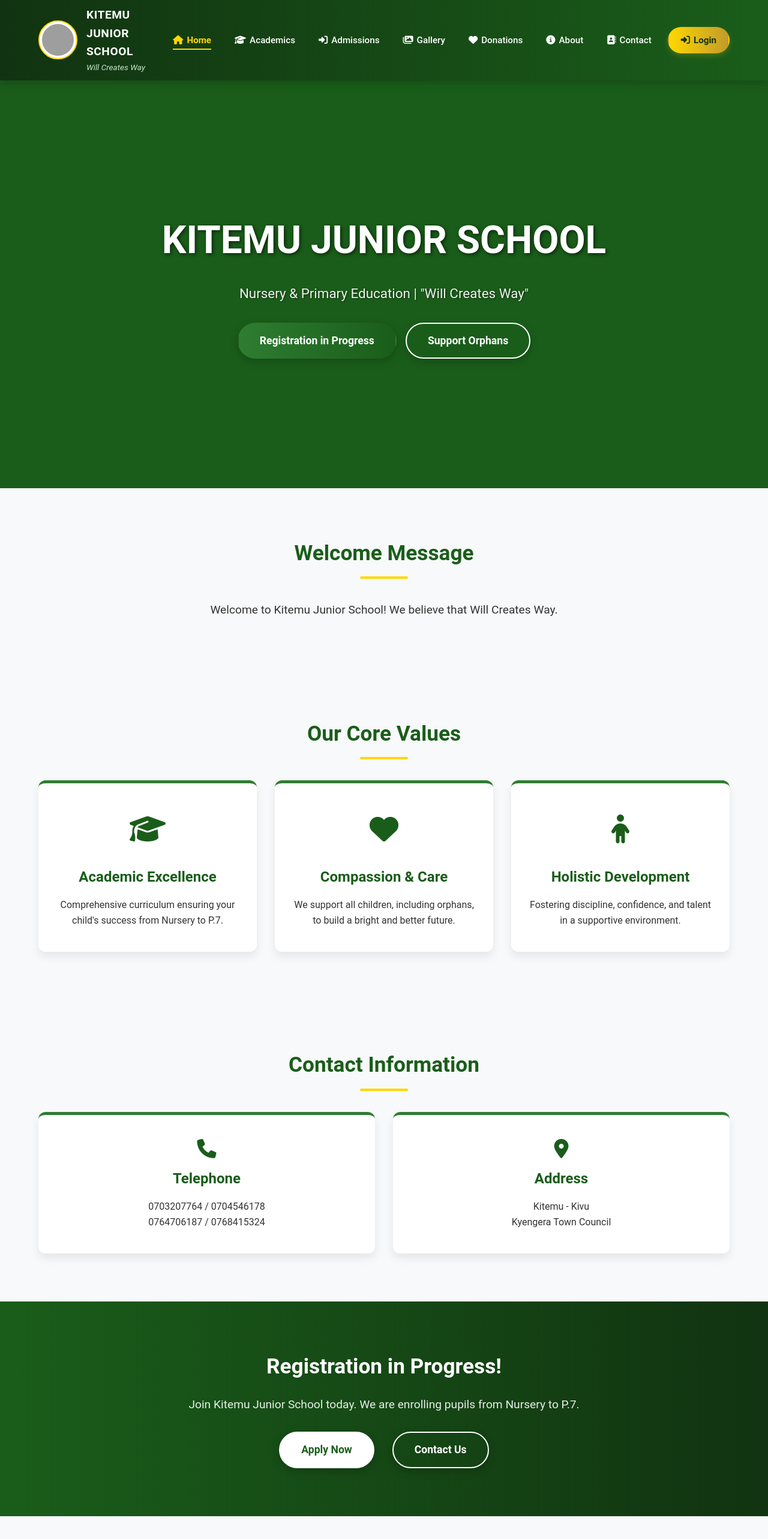
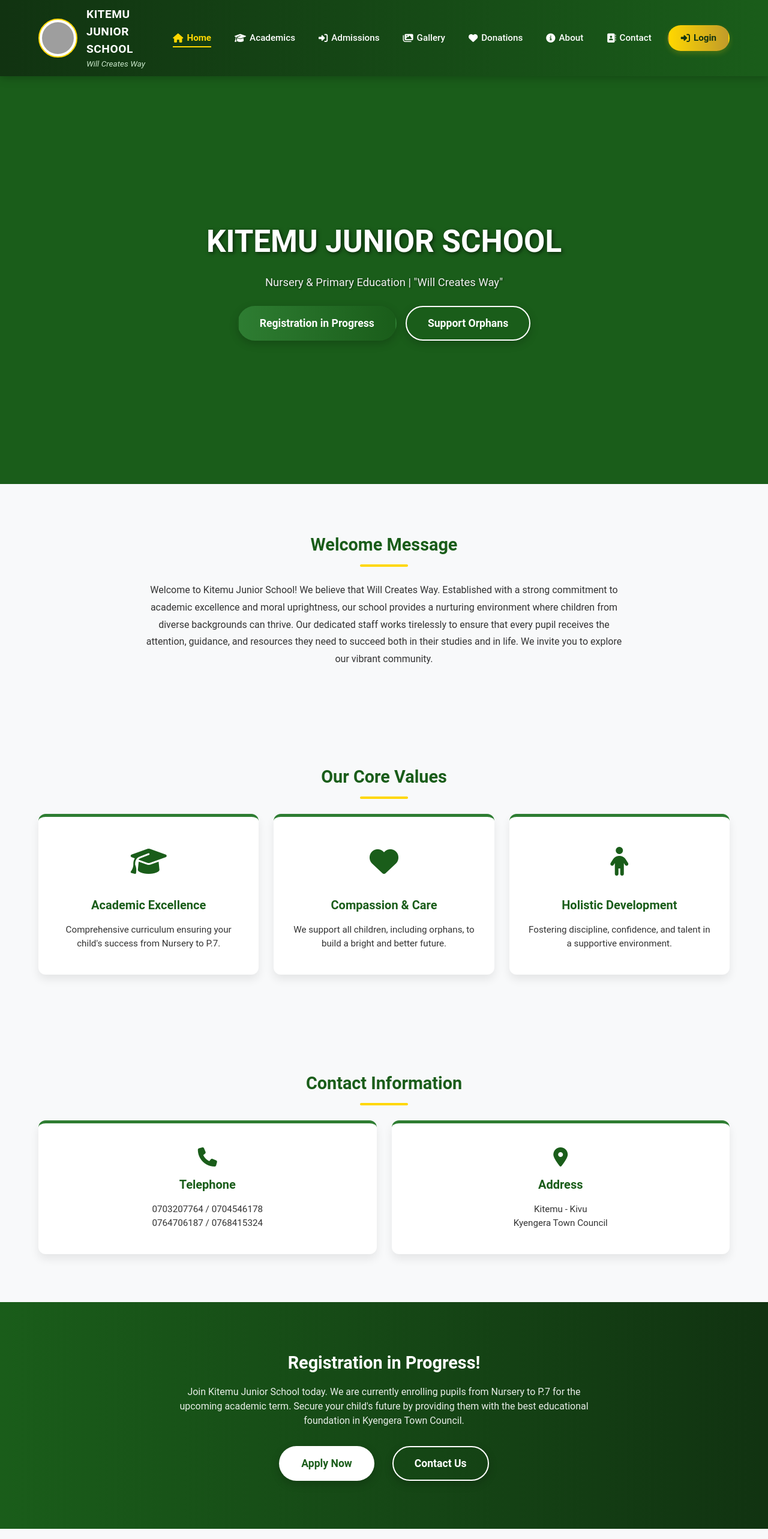
Before and after one commit to laptertechnologies-hue/Kitemu-jr-sch, a React (Vite) app: page / in a window 1280 px wide. Shown: the top 2566 px of the page at 60% size. Built offline with nearby package versions, Linux system fonts and the light colour scheme; no server answers; grey boxes are pictures that could not be loaded.

Commit message:
Reduce text size, improve layout responsiveness, add more content across pages

```diff
--- a/src/index.css
+++ b/src/index.css
@@ -31,7 +31,8 @@ html {
 body {
     background-color: var(--light-bg);
     color: var(--text-dark);
-    line-height: 1.6;
+    line-height: 1.5;
+    font-size: 0.95rem;
     overflow-x: hidden;
 }
 
@@ -55,9 +56,9 @@ a {
 .section-title {
     text-align: center;
     color: var(--primary-green);
-    margin-bottom: 50px;
+    margin-bottom: 40px;
     position: relative;
-    font-size: 2.2rem;
+    font-size: 1.8rem;
     font-weight: 700;
 }
 
@@ -257,15 +258,15 @@ a {
 }
 
 .hero h1 {
-    font-size: clamp(2.2rem, 5vw, 4rem);
-    margin-bottom: 20px;
+    font-size: clamp(1.8rem, 4vw, 3.2rem);
+    margin-bottom: 15px;
     text-shadow: 2px 2px 6px rgba(0, 0, 0, 0.6);
     font-weight: 700;
 }
 
 .hero p {
-    font-size: clamp(1rem, 2vw, 1.4rem);
-    margin-bottom: 30px;
+    font-size: clamp(0.9rem, 1.8vw, 1.15rem);
+    margin-bottom: 25px;
     color: #f0f0f0;
     max-width: 700px;
     margin-left: auto;
@@ -285,14 +286,14 @@ a {
 }
 
 .page-banner h1 {
-    font-size: clamp(2rem, 4vw, 3rem);
+    font-size: clamp(1.6rem, 3.5vw, 2.4rem);
     font-weight: 700;
     text-shadow: 2px 2px 4px rgba(0, 0, 0, 0.4);
-    margin-bottom: 10px;
+    margin-bottom: 8px;
 }
 
 .page-banner p {
-    font-size: clamp(0.9rem, 2.5vw, 1.2rem);
+    font-size: clamp(0.85rem, 2vw, 1rem);
     color: #c8e6c9;
 }
 
@@ -437,8 +438,8 @@ a {
 /* Grid System and Cards */
 .grid-container {
     display: grid;
-    grid-template-columns: repeat(auto-fit, minmax(300px, 1fr));
-    gap: 30px;
+    grid-template-columns: repeat(auto-fit, minmax(260px, 1fr));
+    gap: 25px;
     max-width: 1250px;
     margin: 0 auto;
 }
@@ -467,7 +468,7 @@ a {
 .card h3 {
     color: var(--primary-green);
     margin-bottom: 15px;
-    font-size: 1.5rem;
+    font-size: 1.25rem;
 }
 
 /* HistoryTimeline Section (About Us) */
@@ -734,11 +735,11 @@ a {
 
 .section-box h2 {
     color: var(--primary-green);
-    margin-bottom: 25px;
-    padding-bottom: 12px;
+    margin-bottom: 20px;
+    padding-bottom: 10px;
     border-bottom: 2px solid #e0e0e0;
     position: relative;
-    font-size: 1.8rem;
+    font-size: 1.5rem;
 }
 
 .section-box h2::after {
--- a/src/pages/About.tsx
+++ b/src/pages/About.tsx
@@ -2,7 +2,7 @@ import React, { useEffect, useState } from 'react';
 import { updateSEO } from '../utils/seo';
 
 export const About: React.FC = () => {
-  const [aboutText, setAboutText] = useState('Located in Kitemu - Kivu, Kyengera Town Council, we offer quality education from Nursery to Primary 7. Our mission is to nurture children into responsible citizens through academic excellence and strong moral values.');
+  const [aboutText, setAboutText] = useState('Located in Kitemu - Kivu, Kyengera Town Council, Kitemu Junior School stands as a beacon of academic excellence and moral uprightness in our community. We offer quality education from Nursery to Primary 7, catering to the diverse needs of our growing student body. Our mission goes beyond textbooks; we are dedicated to nurturing children into responsible, confident, and compassionate citizens. By fostering a culture of discipline and hard work, we ensure that every pupil who passes through our gates is fully prepared to face the challenges of the modern world. Will Creates Way.');
   const [heroImage, setHeroImage] = useState<string | null>(null);
 
   useEffect(() => {
@@ -43,7 +43,7 @@ export const About: React.FC = () => {
       <div className="container section-padding">
         <div className="section-box">
           <h2>Our Story</h2>
-          <p style={{ fontSize: '1.1rem', lineHeight: '1.8' }}>
+          <p style={{ fontSize: '1rem', lineHeight: '1.8' }}>
             {aboutText}
           </p>
         </div>
--- a/src/pages/Academics.tsx
+++ b/src/pages/Academics.tsx
@@ -38,10 +38,24 @@ export const Academics: React.FC = () => {
 
       <div className="container section-padding">
         <div className="section-box">
-          <h2>Our Academic Program</h2>
-          <p style={{ fontSize: '1.1rem', lineHeight: '1.8' }}>
-            At Kitemu Junior School, we focus on providing a strong educational foundation. Our curriculum is tailored to equip pupils with the knowledge and skills necessary for higher education and personal development. We teach core subjects along with extracurricular activities to ensure holistic development.
+          <h2>Our Academic Philosophy</h2>
+          <p style={{ fontSize: '1rem', lineHeight: '1.8', marginBottom: '20px' }}>
+            At Kitemu Junior School, we focus on providing a strong educational foundation that caters to the unique learning styles of every child. Our curriculum is specifically tailored to equip pupils with the vital knowledge, critical thinking skills, and moral values necessary for higher education and personal development.
           </p>
+          <p style={{ fontSize: '1rem', lineHeight: '1.8', marginBottom: '30px' }}>
+            We teach all core subjects including Mathematics, English, Science, and Social Studies, alongside enriching extracurricular activities like music, sports, and arts. Our goal is to ensure holistic development, turning out pupils who are not only academically competitive but also socially responsible.
+          </p>
+
+          <div className="grid-container" style={{ marginTop: '40px' }}>
+            <div className="card" style={{ padding: '25px', textAlign: 'left' }}>
+              <h3 style={{ color: 'var(--primary-green)', marginBottom: '15px', fontSize: '1.3rem' }}>Nursery Section</h3>
+              <p style={{ fontSize: '0.95rem' }}>Our Nursery section (Baby, Middle, and Top Class) offers a safe, playful, and engaging environment. We focus on early childhood development, basic literacy, numeracy, and social skills to prepare the little ones for primary education.</p>
+            </div>
+            <div className="card" style={{ padding: '25px', textAlign: 'left' }}>
+              <h3 style={{ color: 'var(--primary-green)', marginBottom: '15px', fontSize: '1.3rem' }}>Primary Section</h3>
+              <p style={{ fontSize: '0.95rem' }}>From Primary 1 to Primary 7, our pupils undergo rigorous academic training aligned with the national curriculum. Our experienced teachers use interactive methods to make learning enjoyable while ensuring top performance in PLE examinations.</p>
+            </div>
+          </div>
         </div>
       </div>
     </div>
--- a/src/pages/Donations.tsx
+++ b/src/pages/Donations.tsx
@@ -1,7 +1,7 @@
 import { useEffect, useState } from 'react';
 
 export const Donations: React.FC = () => {
-  const [donationsText, setDonationsText] = useState('Kitemu Junior School is committed to supporting orphans and vulnerable children in our community. Your donations help provide tuition, scholastic materials, and meals for these deserving children.');
+  const [donationsText, setDonationsText] = useState('Kitemu Junior School is deeply committed to supporting orphans and vulnerable children within our local community. We believe every child deserves the right to quality education regardless of their background. Your generous donations help us provide essential tuition, scholastic materials, daily meals, and medical care for these deserving children, ensuring they stay in school and build a brighter future. Every contribution makes a huge difference.');
   const [heroImage, setHeroImage] = useState<string | null>(null);
 
   useEffect(() => {
@@ -17,7 +17,7 @@ export const Donations: React.FC = () => {
       })
       .catch(err => {
         console.error('Failed to fetch donations text', err);
-        setDonationsText('Support our Orphans. Any donation helps us provide education and necessities to vulnerable children.');
+        setDonationsText('Kitemu Junior School is deeply committed to supporting orphans and vulnerable children within our local community. We believe every child deserves the right to quality education regardless of their background. Your generous donations help us provide essential tuition, scholastic materials, daily meals, and medical care for these deserving children, ensuring they stay in school and build a brighter future. Every contribution makes a huge difference.');
       });
   }, []);
 
@@ -40,7 +40,7 @@ export const Donations: React.FC = () => {
       <div className="container section-padding">
         <div className="section-box">
           <h2>Why Donate?</h2>
-          <p style={{ fontSize: '1.1rem', lineHeight: '1.8' }}>{donationsText}</p>
+          <p style={{ fontSize: '1rem', lineHeight: '1.8' }}>{donationsText}</p>
 
           <div className="bank-info" style={{ marginTop: '40px' }}>
             <h4>Donation Channels</h4>
--- a/src/pages/Home.tsx
+++ b/src/pages/Home.tsx
@@ -3,7 +3,7 @@ import { Link } from 'react-router-dom';
 import { updateSEO } from '../utils/seo';
 
 export const Home: React.FC = () => {
-  const [welcomeText, setWelcomeText] = useState('Welcome to Kitemu Junior School! We believe that Will Creates Way.');
+  const [welcomeText, setWelcomeText] = useState('Welcome to Kitemu Junior School! We believe that Will Creates Way. Established with a strong commitment to academic excellence and moral uprightness, our school provides a nurturing environment where children from diverse backgrounds can thrive. Our dedicated staff works tirelessly to ensure that every pupil receives the attention, guidance, and resources they need to succeed both in their studies and in life. We invite you to explore our vibrant community.');
   const [heroImage, setHeroImage] = useState<string | null>(null);
 
   useEffect(() => {
@@ -53,7 +53,7 @@ export const Home: React.FC = () => {
       {/* Admin Editable Content */}
       <section className="container section-padding" style={{ textAlign: 'center' }}>
         <h2 className="section-title">Welcome Message</h2>
-        <p style={{ fontSize: '1.2rem', maxWidth: '800px', margin: '0 auto', lineHeight: '1.8' }}>
+        <p style={{ fontSize: '1rem', maxWidth: '800px', margin: '0 auto', lineHeight: '1.8' }}>
           {welcomeText}
         </p>
       </section>
@@ -97,9 +97,9 @@ export const Home: React.FC = () => {
 
       {/* Call to Action */}
       <section className="section-padding" style={{ background: 'linear-gradient(to right, var(--primary-green), var(--dark-green))', color: 'white', textAlign: 'center' }}>
-        <h2 style={{ fontSize: '2.2rem', marginBottom: '20px', fontWeight: 700 }}>Registration in Progress!</h2>
-        <p style={{ fontSize: '1.2rem', maxWidth: '700px', margin: '0 auto 30px', opacity: 0.9 }}>
-          Join Kitemu Junior School today. We are enrolling pupils from Nursery to P.7.
+        <h2 style={{ fontSize: '1.8rem', marginBottom: '15px', fontWeight: 700 }}>Registration in Progress!</h2>
+        <p style={{ fontSize: '1rem', maxWidth: '700px', margin: '0 auto 30px', opacity: 0.9 }}>
+          Join Kitemu Junior School today. We are currently enrolling pupils from Nursery to P.7 for the upcoming academic term. Secure your child's future by providing them with the best educational foundation in Kyengera Town Council.
         </p>
         <div>
           <Link to="/admissions" className="btn" style={{ background: 'white', color: 'var(--primary-green)', marginRight: '15px' }}>Apply Now</Link>
```
